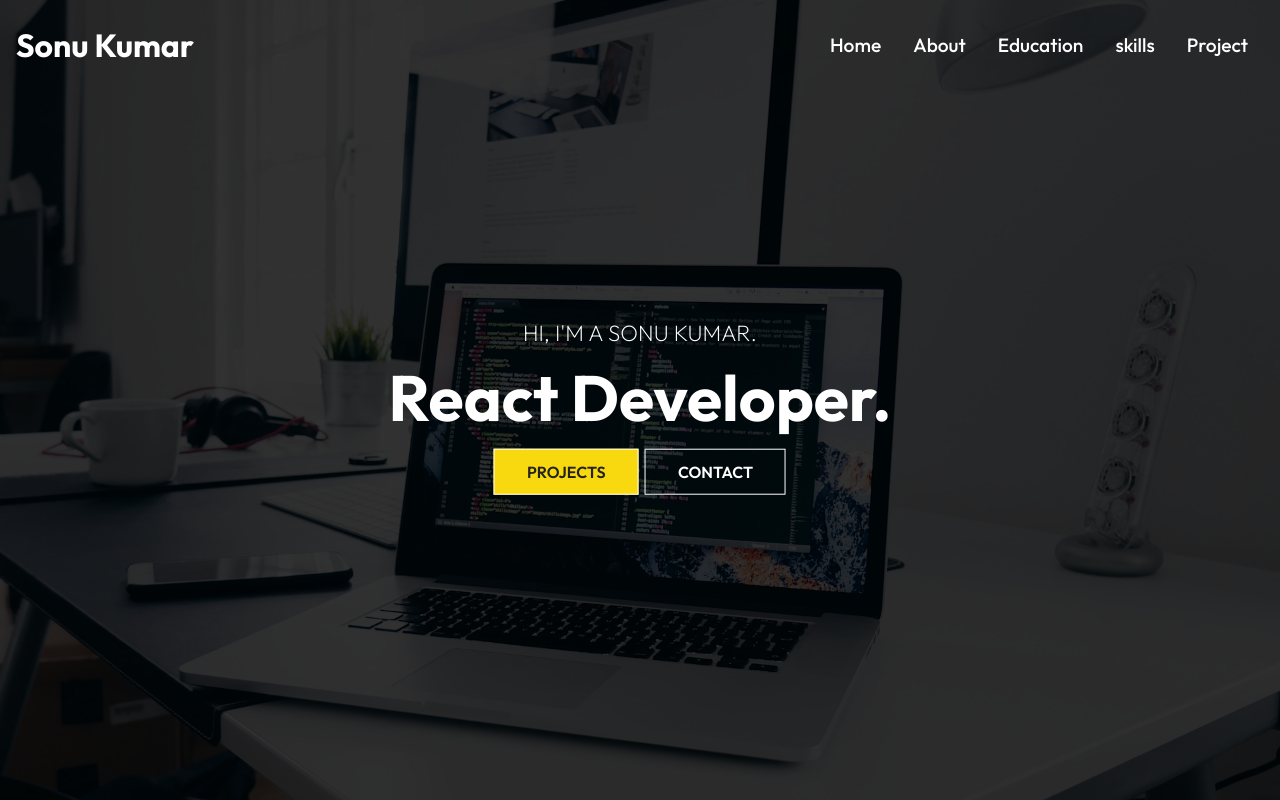
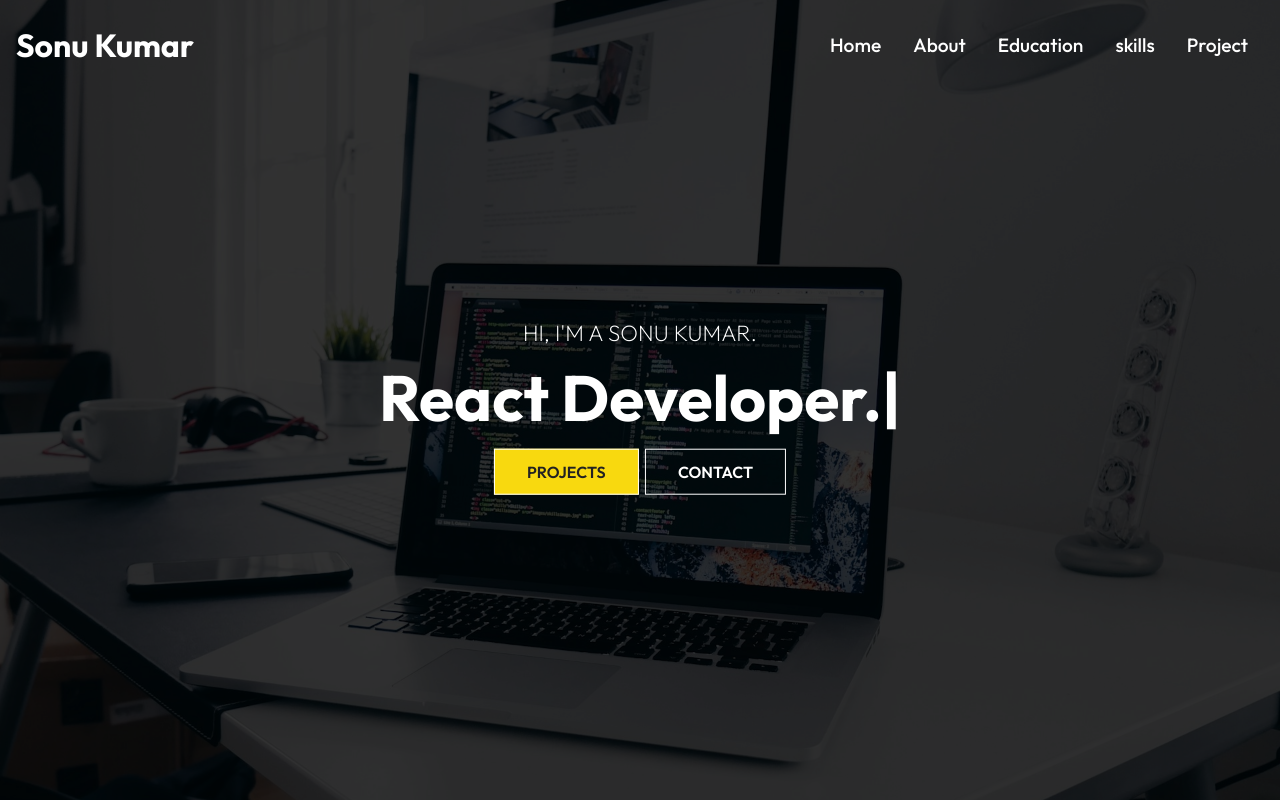
Before and after one commit to sonukarn/React-Portfolio, a React (Create React App) app: page / in a window 1280 px wide. Shown: the top 800 px of the page. Built offline with nearby package versions, Linux system fonts and the light colour scheme; grey boxes are pictures that could not be loaded.

Commit message:
created new component for typing effect

```diff
--- a/src/components/Heroimg.js
+++ b/src/components/Heroimg.js
@@ -2,7 +2,9 @@ import "./Heroimg.css";
 import React from "react";
 import introImg from "../assets/intro-bg.jpg";
 import { Link } from "react-router-dom";
+import TypingEffect from "./typeEffect/TypingEffect";
 const Heroimg = () => {
+  const words = ["Mern Developer", "React Developer."];
   return (
     <div className="hero">
       <div className="mask">
@@ -10,7 +12,9 @@ const Heroimg = () => {
       </div>
       <div className="content">
         <p>HI, I'M A SONU KUMAR.</p>
-        <h1>React Developer.</h1>
+        <h1>
+          <TypingEffect words={words} speed={100} pauseTime={2000} />
+        </h1>
         <div>
           <Link to="/project" className="btn">
             PROJECTS
--- /dev/null
+++ b/src/components/typeEffect/TypingEffect.css
@@ -0,0 +1,11 @@
+.cursor {
+    cursor: text;
+}
+
+.opacity-100 {
+    opacity: 1;
+}
+
+.opacity-0 {
+    opacity: 0;
+}
--- /dev/null
+++ b/src/components/typeEffect/TypingEffect.js
@@ -0,0 +1,47 @@
+import React from "react";
+import { useEffect } from "react";
+import { useState } from "react";
+
+const TypingEffect = ({ words, speed = 100, pauseTime = 2000 }) => {
+  const [currentWordIndex, setCurrentWordIndex] = useState(0);
+  const [displayedText, setDisplayedText] = useState("");
+  const [isBlinking, setIsBlinking] = useState(true);
+  //   const [index, setIndex] = useState(0);
+  const [currentCharIndex, setCurrentCharIndex] = useState(0);
+  useEffect(() => {
+    if (currentCharIndex < words[currentWordIndex].length) {
+      const typingTimeout = setTimeout(() => {
+        setDisplayedText(
+          (prev) => prev + words[currentWordIndex][currentCharIndex]
+        );
+        setCurrentCharIndex(currentCharIndex + 1);
+      }, speed);
+      return () => clearTimeout(typingTimeout);
+    } else {
+      const pauseTimeout = setTimeout(() => {
+        setDisplayedText("");
+        setCurrentCharIndex(0);
+        setCurrentWordIndex((prevIndex) =>
+          prevIndex === words.length - 1 ? 0 : prevIndex + 1
+        );
+      }, pauseTime);
+      return () => clearTimeout(pauseTimeout);
+    }
+  }, [currentCharIndex, currentWordIndex, words, speed, pauseTime]);
+  useEffect(() => {
+    const blinkInterval = setInterval(() => {
+      setIsBlinking((prev) => !prev);
+    }, 500);
+    return () => clearInterval(blinkInterval);
+  }, []);
+  return (
+    <span>
+      {displayedText}
+      <span className={`cursor ${isBlinking ? "opacity-100" : "opacity-0"}`}>
+        |
+      </span>
+    </span>
+  );
+};
+
+export default TypingEffect;
```
